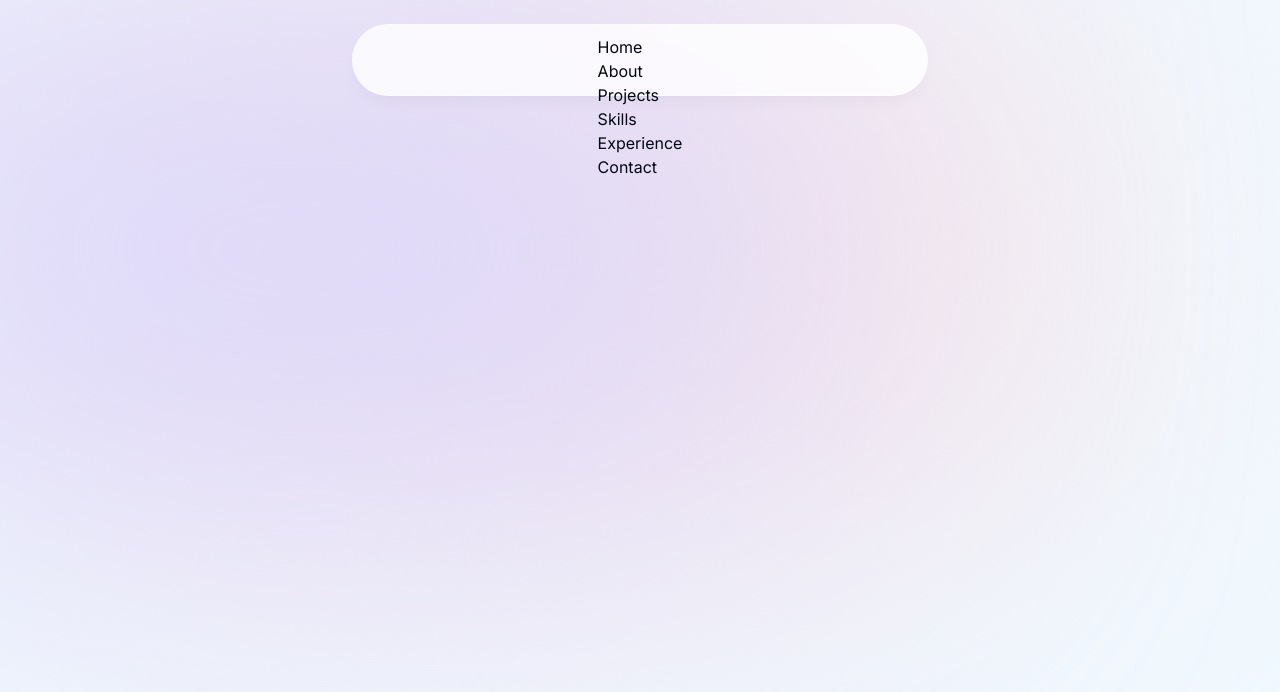
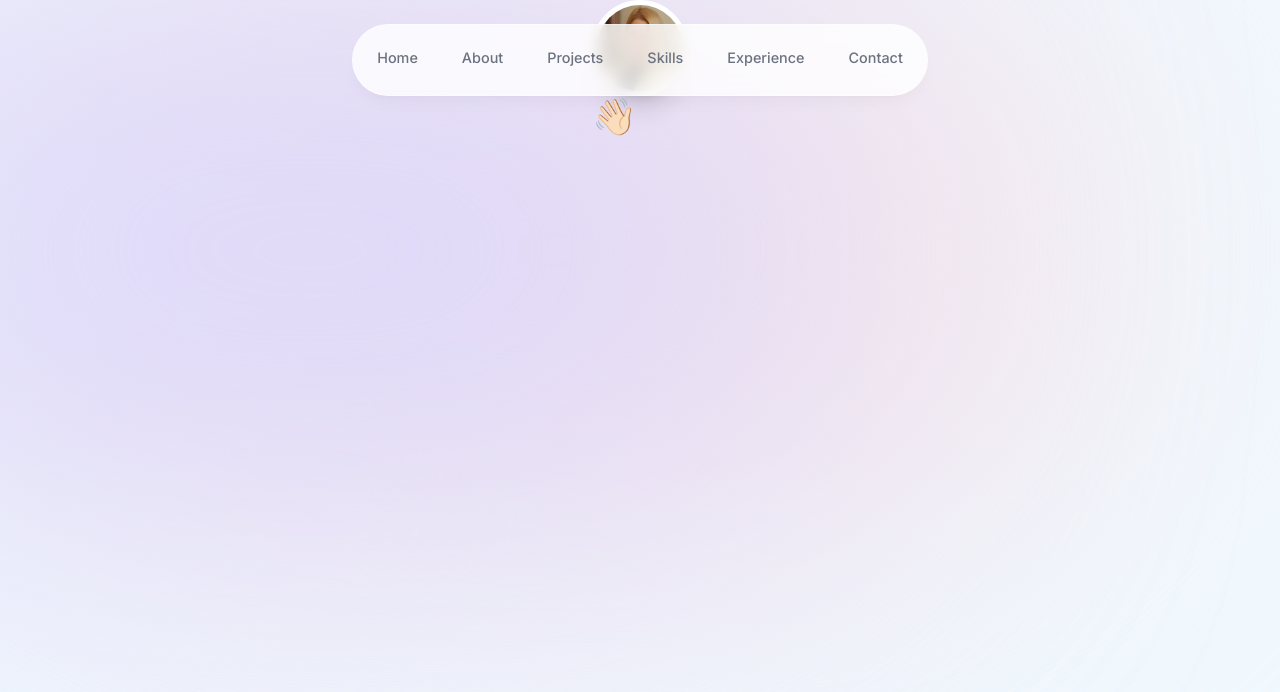
Before and after one commit to CatAvadani/my-portfolio-next.js, a Next.js app: page / in a window 1280 px wide. Shown: the top 692 px of the page. Built offline with nearby package versions, Linux system fonts and the light colour scheme.

Commit message:
Adding the links and the image.

```diff
--- a/app/layout.tsx
+++ b/app/layout.tsx
@@ -1,4 +1,5 @@
 import Header from "@/components/header";
+import Intro from "@/components/intro";
 import { Inter } from "next/font/google";
 import "./globals.css";
 
--- a/app/page.tsx
+++ b/app/page.tsx
@@ -1,3 +1,9 @@
+import Intro from "@/components/intro";
+
 export default function Home() {
-  return <main className=''></main>;
+  return (
+    <main className=''>
+      <Intro />
+    </main>
+  );
 }
--- a/components/header.tsx
+++ b/components/header.tsx
@@ -14,12 +14,23 @@
         transition={{ duration: 0.5 }}
       ></motion.div>
 
-      <nav className='fixed top-[0.15rem] left-1/2 h-12 -translate-x-1/2 py-2 sm:top-[1.7rem] sm:h-[initial] sm:py-0]'>
-        <ul>
+      <nav className='flex fixed top-[0.15rem] left-1/2 h-12 -translate-x-1/2 py-2 sm:top-[1.7rem] sm:h-[initial] sm:py-0]'>
+        <ul className='flex w-[22rem] flex-wrap items-center justify-center gap-y-1 text-[0.9rem] font-medium text-gray-500 sm:w-[initial] sm:flex-nowrap sm:gap-5'>
           {links.map((link) => (
-            <li key={link.hash}>
-              <Link href={link.hash}>{link.name}</Link>
-            </li>
+            <motion.li
+              className='h-3/4 flex items-center justify-center'
+              key={link.hash}
+              initial={{ y: -100, opacity: 0 }}
+              animate={{ y: 0, opacity: 1 }}
+              transition={{ duration: 0.5 }}
+            >
+              <Link
+                className='flex w-full items-center px-3 py-3 hover:text-gray-950 transition'
+                href={link.hash}
+              >
+                {link.name}
+              </Link>
+            </motion.li>
           ))}
         </ul>
       </nav>
--- /dev/null
+++ b/components/intro.tsx
@@ -0,0 +1,23 @@
+import Image from "next/image";
+
+export default function Intro() {
+  return (
+    <section>
+      <div className='flex items-center justify-center'>
+        <div>
+          <Image
+            src={require("../public/myImage.jpeg")}
+            alt='My Image'
+            width={192}
+            height={192}
+            quality={95}
+            priority={true}
+            className='h-24 w-24 rounded-full object-cover border-[0.35rem] border-white
+            shadow-xl'
+          />
+          <span className=' text-4xl'>👋🏻</span>
+        </div>
+      </div>
+    </section>
+  );
+}
```
Also changed, not shown: public/myImage.jpeg (added).
